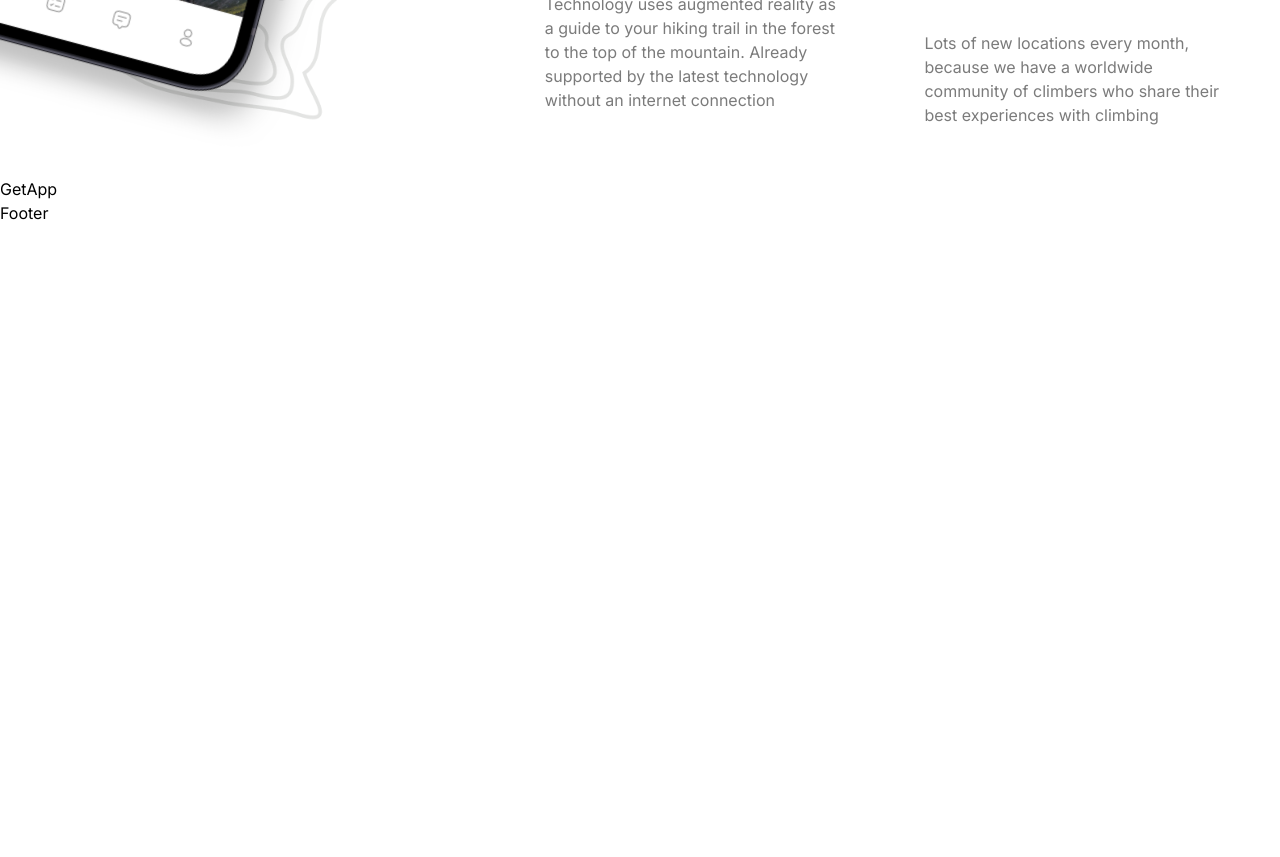
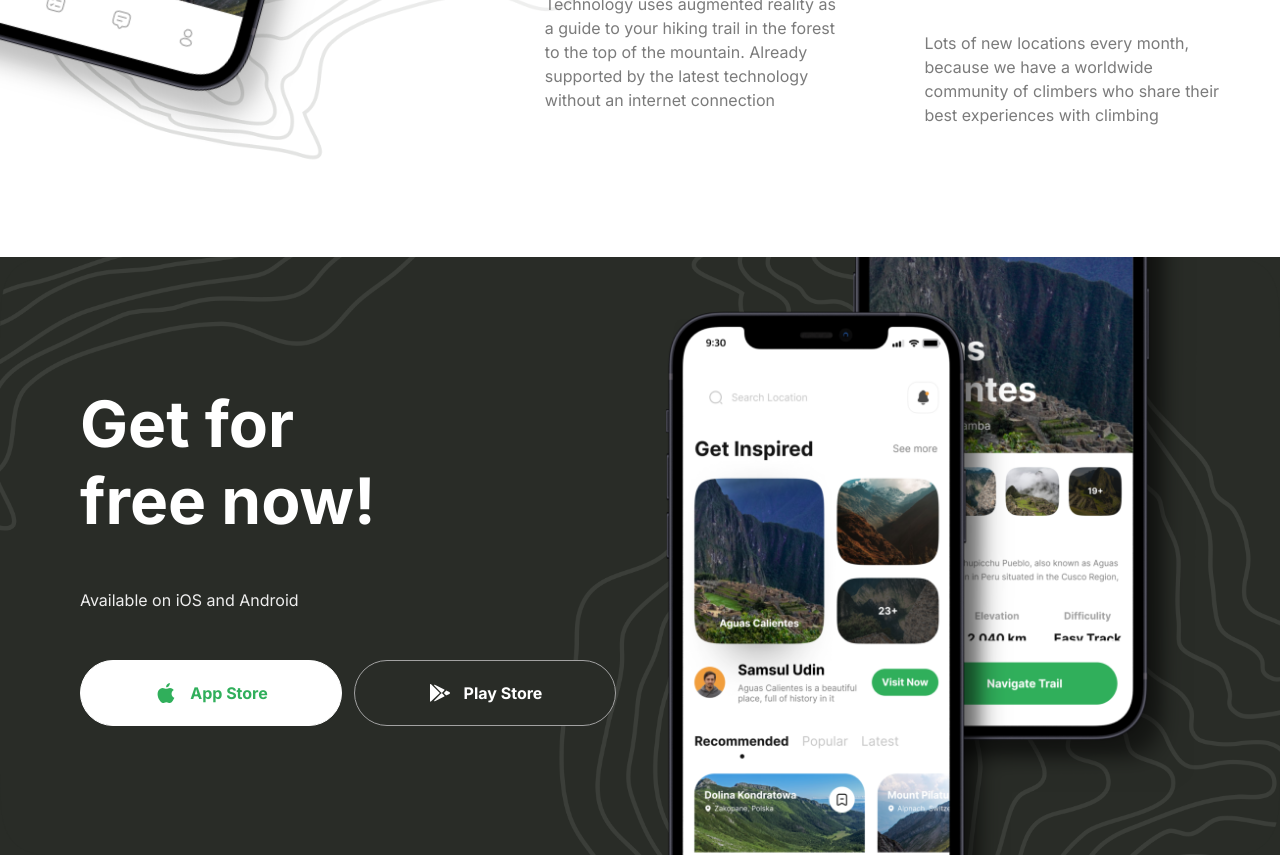
Before and after one commit to NirajMalokar21/travela-app, a Next.js app: page / in a window 1280 px wide. Shown: the part 3640-4497 px from the top of the page. Before the commit the page ends 3865 px from the top, so only its background shows below. Built offline with nearby package versions, Linux system fonts and the light colour scheme.

Commit message:
Add call to action section

```diff
--- a/components/Features.tsx
+++ b/components/Features.tsx
@@ -5,7 +5,7 @@
 const Features = () => {
   return (
     <section className='flex-row flex justify-start items-center overflow-hidden
-    bg-feature-bg max-md:bg-center lg:bg-left bg-no-repeat py-4 h-full w-full'>
+    bg-feature-bg max-md:bg-center lg:bg-left bg-no-repeat py-4 h-full w-full lg:pb-24'>
       <div className='lg:flex relative ml-12 lg:min-h-[900px] lg:w-1/3 hidden'>
         <Image
           src='/phone.png'
--- a/components/GetApp.tsx
+++ b/components/GetApp.tsx
@@ -1,8 +1,35 @@
-import React from 'react'
+import Image from "next/image"
+import Button from "./Button"
 
 const GetApp = () => {
   return (
-    <div>GetApp</div>
+    <section className="flexCenter w-full flex-col pb-[100px]">
+      <div className="get-app">
+        <div className="z-20 flex w-full flex-1 flex-col items-start justify-center gap-12">
+          <h2 className="bold-40 lg:bold-64 xl:max-w-[320px]">Get for free now!</h2>
+          <p className="regular-16 text-gray-10">Available on iOS and Android</p>
+          <div className="flex w-full flex-col gap-3 whitespace-nowrap xl:flex-row">
+            <Button
+              type="button"
+              title="App Store"
+              icon="/apple.svg"
+              variant="btn_white"
+              full
+            />
+            <Button
+              type="button"
+              title="Play Store"
+              icon="/android.svg"
+              variant="btn_dark_green_outline"
+              full
+            />
+          </div>
+        </div>
+        <div className="flex flex-1 items-center justify-end">
+          <Image src="/phones.png" alt="phones" width={550} height={870} />
+        </div>
+      </div>
+    </section>
   )
 }
 
--- a/tailwind.config.ts
+++ b/tailwind.config.ts
@@ -44,7 +44,7 @@
         'bg-img-1': "url('/img-1.png')",
         'bg-img-2': "url('/img-2.png')",
         'feature-bg': "url('/feature-bg.png')",
-        pattern: "url('/pattern.png')",
+        'pattern': "url('/pattern.png')",
         'pattern-2': "url('/pattern-bg.png')",
       },
       screens: {
```
